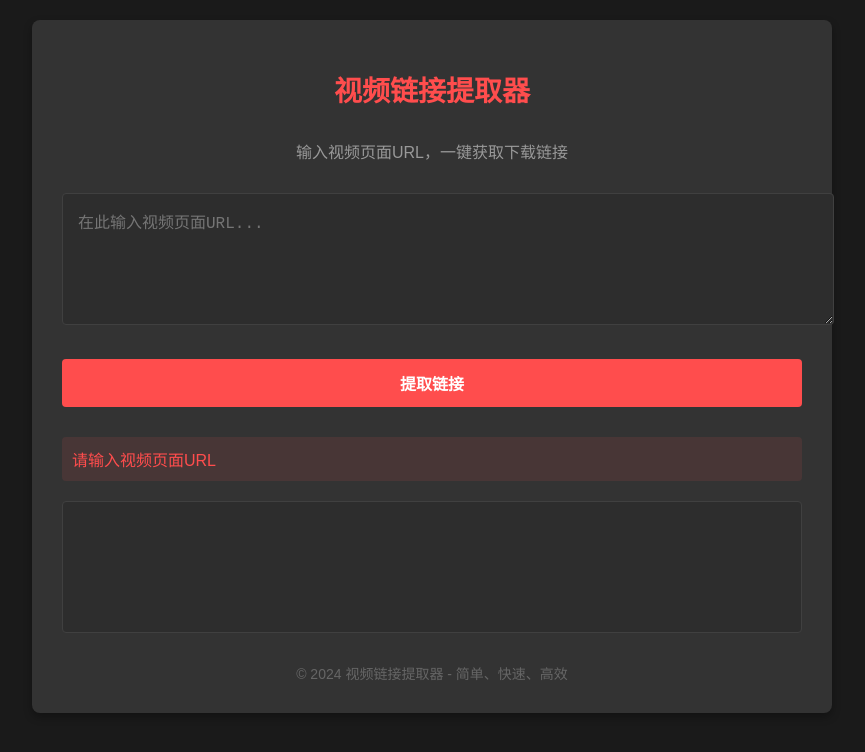
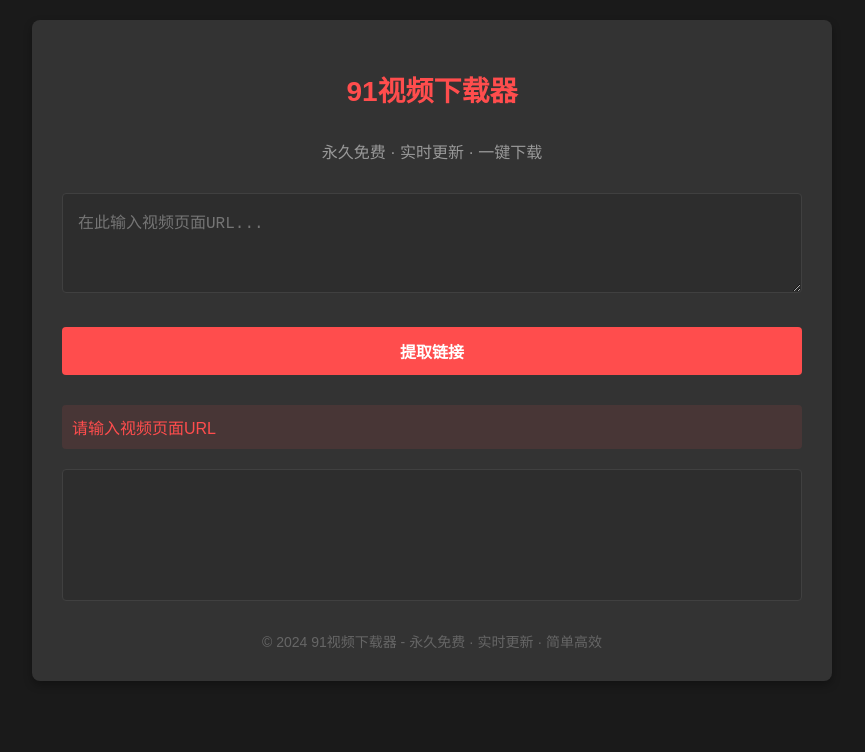
Before and after one commit to zxx960/91download, a website: page index.html in a window 1280 px wide. Both pictures are taken after a click on the button "提取链接". Shown: the whole page, without its empty margins (208-1073 px from the left). Drawn offline with Linux system fonts and the light colour scheme.

Commit message:
feat: 更新首页标题和描述，优化用户体验
修改`index.html`中的标题为“91视频下载器”，添加了描述、关键词和作者信息，提升SEO效果。同时更新了页面内容，简化用户操作提示，增强了视觉效果。

```diff
--- a/index.html
+++ b/index.html
@@ -3,7 +3,13 @@
 <head>
     <meta charset="UTF-8">
     <meta name="viewport" content="width=device-width, initial-scale=1.0">
-    <title>视频链接提取器</title>
+    <title>91视频下载器 - 永久免费在线视频下载工具</title>
+    <meta name="description" content="91视频下载器是一款永久免费的在线视频下载工具，支持实时更新，一键提取视频下载链接，简单快速，无需注册，无需安装。">
+    <meta name="keywords" content="91视频下载,视频下载器,在线视频下载,免费视频下载,视频提取工具">
+    <meta name="author" content="91视频下载器">
+    <meta property="og:title" content="91视频下载器 - 永久免费在线视频下载工具">
+    <meta property="og:description" content="永久免费的视频下载工具，支持实时更新，一键提取视频下载链接。">
+    <meta property="og:type" content="website">
     <style>
         :root {
             --primary-color: #ff4d4d;
@@ -28,6 +34,7 @@
             padding: 30px;
             border-radius: 8px;
             box-shadow: 0 4px 8px rgba(0,0,0,0.3);
+            box-sizing: border-box;
         }
 
         h1 {
@@ -48,6 +55,7 @@
             background-color: var(--input-bg);
             color: var(--text-color);
             font-size: 16px;
+            box-sizing: border-box;
         }
 
         textarea:focus {
@@ -112,6 +120,7 @@
             padding: 10px;
             background-color: rgba(255, 77, 77, 0.1);
             border-radius: 4px;
+            display: none;
         }
 
         .description {
@@ -130,15 +139,15 @@
 </head>
 <body>
     <div class="container">
-        <h1>视频链接提取器</h1>
-        <p class="description">输入视频页面URL，一键获取下载链接</p>
+        <h1>91视频下载器</h1>
+        <p class="description">永久免费 · 实时更新 · 一键下载</p>
         <textarea id="videoUrl" placeholder="在此输入视频页面URL..."></textarea>
         <button onclick="extractVideo()">提取链接</button>
         <div id="loading" class="loading">正在处理中...</div>
         <div id="error" class="error"></div>
         <div id="result"></div>
         <div class="footer">
-            © 2024 视频链接提取器 - 简单、快速、高效
+            © 2024 91视频下载器 - 永久免费 · 实时更新 · 简单高效
         </div>
     </div>
 
@@ -151,10 +160,12 @@
 
             // 清空之前的结果
             resultDiv.innerHTML = '';
+            errorDiv.style.display = 'none';
             errorDiv.textContent = '';
 
             if (!videoUrl) {
                 errorDiv.textContent = '请输入视频页面URL';
+                errorDiv.style.display = 'block';
                 return;
             }
 
@@ -180,9 +191,11 @@
                     resultDiv.appendChild(linkElement);
                 } else {
                     errorDiv.textContent = data.message || '提取失败';
+                    errorDiv.style.display = 'block';
                 }
             } catch (error) {
                 errorDiv.textContent = '发生错误：' + error.message;
+                errorDiv.style.display = 'block';
             } finally {
                 loadingDiv.style.display = 'none';
             }
```
